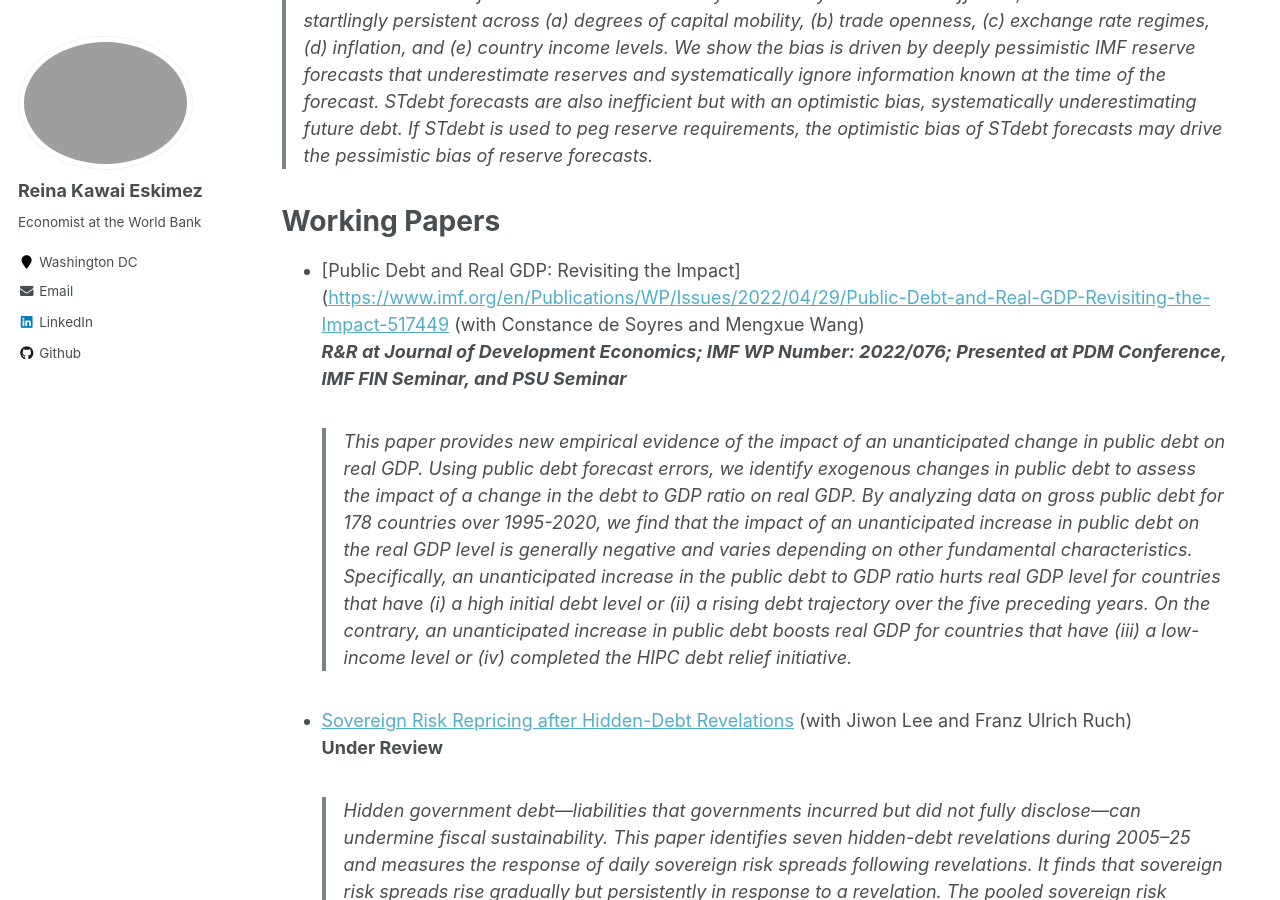
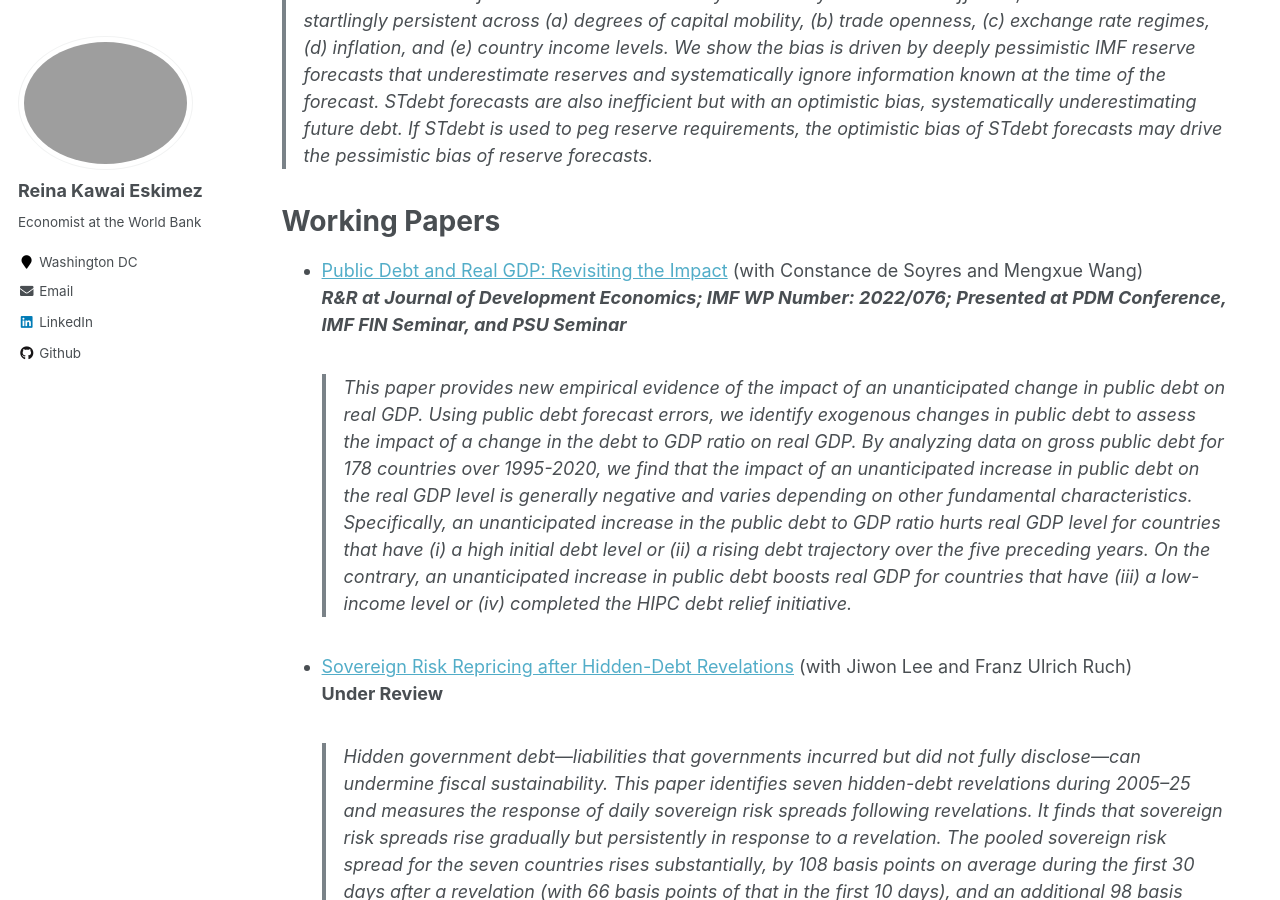
Before and after one commit to Reina-Kawai/Reina-Kawai.github.io, a Jekyll site: the page built from _pages/research.md, in a window 1280 px wide and 900 px high, scrolled down 1809 px. Built offline with Jekyll 4.4.1, drawn with Linux system fonts in a browser that asks for light colours; part of the change alters nothing that is shown.

Commit message:
Update research.md

```diff
--- a/_pages/research.md
+++ b/_pages/research.md
@@ -35,7 +35,7 @@ and their origins](https://www.sciencedirect.com/science/article/pii/S0169207022
 Working Papers
 ===
 
-* [Public Debt and Real GDP: Revisiting the Impact]([https://www.imf.org/en/Publications/WP/Issues/2022/04/29/Public-Debt-and-Real-GDP-Revisiting-the-Impact-517449](https://www.elibrary.imf.org/view/journals/001/2022/076/article-A001-en.xml)
+* [Public Debt and Real GDP: Revisiting the Impact](https://www.elibrary.imf.org/view/journals/001/2022/076/article-A001-en.xml)
 (with Constance de Soyres and Mengxue Wang)<br/>
 **_R&R at Journal of Development Economics; IMF WP Number: 2022/076; Presented at PDM Conference, IMF FIN Seminar,
 and PSU Seminar_**
```
